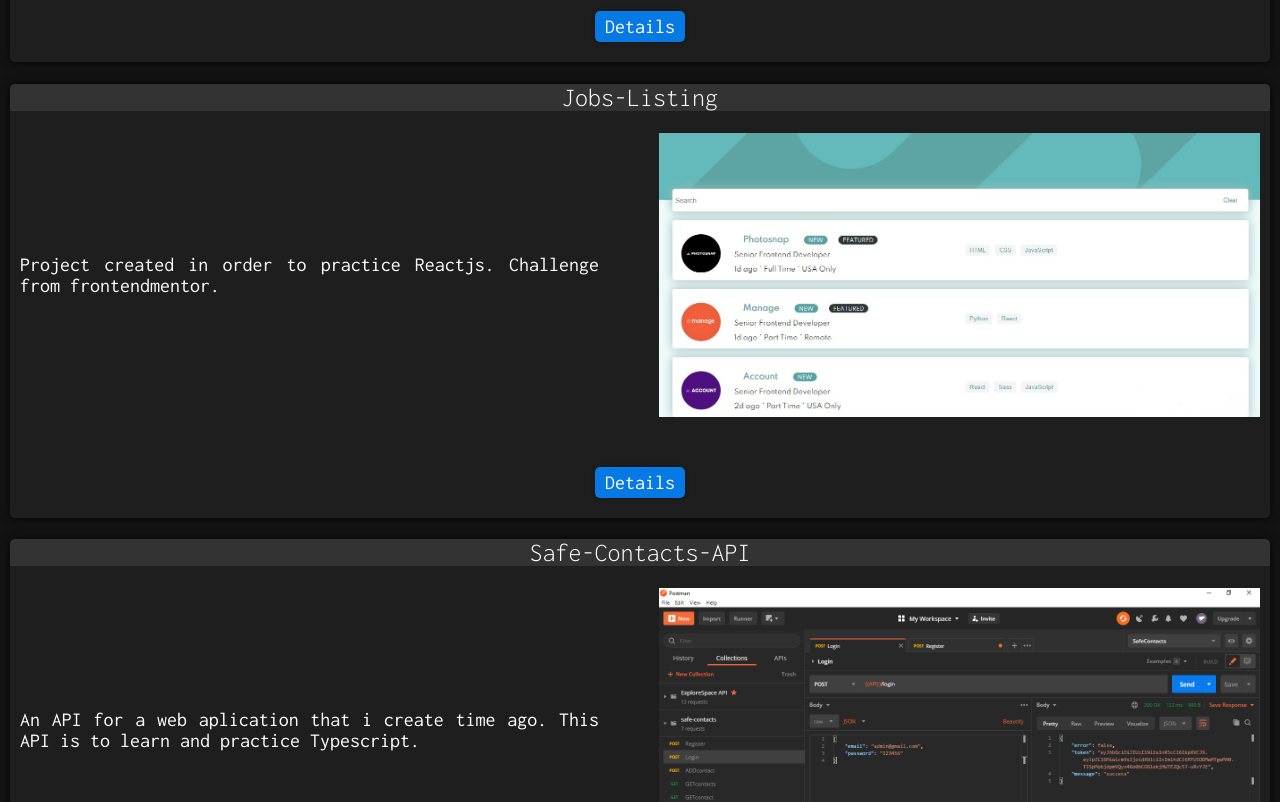
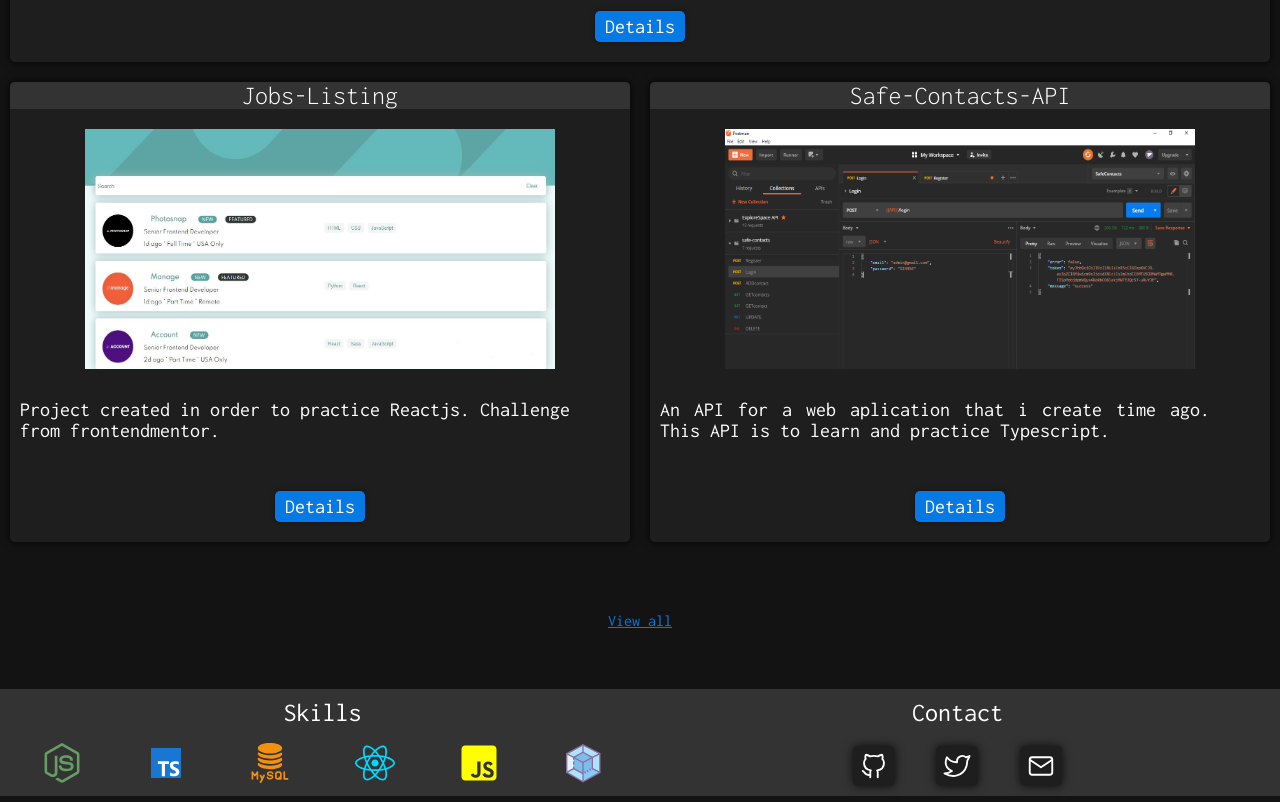
Before and after one commit to sam-621/rogeliosamuel.com, a React app: page / in a window 1280 px wide. Shown: the part 1240-2042 px from the top of the page. Built offline with nearby package versions, Linux system fonts and the light colour scheme.

Commit message:
[UPDATE] Projects section

```diff
--- a/package.json
+++ b/package.json
@@ -4,7 +4,7 @@
   "description": "My portfolio",
   "main": "index.jsx",
   "scripts": {
-    "prod": "http-server ./dist/ --proxy http://localhost:8080? -o",
+    "start": "http-server ./dist/ --proxy http://localhost:8080? -o",
     "build": "webpack --config webpack.config.prod.js",
     "dev": "webpack-dev-server --config webpack.config.dev.js --open "
   },
--- a/src/assets/styles/containers/projects.css
+++ b/src/assets/styles/containers/projects.css
@@ -30,4 +30,9 @@
     transition: 0.2s;
     padding: 5px 10px;
   }
+  .NormalProjects-container {
+    display: grid;
+    grid-template-columns: 1fr 1fr;
+    grid-gap: 20px;
+  }
 }
--- a/src/assets/styles/molecules/project.css
+++ b/src/assets/styles/molecules/project.css
@@ -44,10 +44,14 @@
 @media screen and (min-width: 1024px) {
   .Project-title h2 {
     font-size: 26px;
+    margin: 0 0 20px 0;
   }
   .Project-img img {
-    width: 601px;
-    height: 284px;
+    width: 470px;
+    height: 240px;
+  }
+  .Project-img {
+    margin-bottom: 20px;
   }
   .Project-text-mediaquery {
     display: flex;
@@ -61,7 +65,7 @@
   }
   .Project-content-container {
     display: grid;
-    grid-template-columns: auto auto;
+    grid-template-columns: auto;
     grid-gap: 10px;
     padding: 0 10px;
   }
--- a/src/assets/styles/molecules/skills.css
+++ b/src/assets/styles/molecules/skills.css
@@ -7,7 +7,7 @@
 }
 .Skills-Technologies-container {
   background-color: #333333;
-  padding-top: 10px;
+  padding-top: 17px;
   display: flex;
   justify-content: space-around;
 }
--- a/src/components/molecules/project.jsx
+++ b/src/components/molecules/project.jsx
@@ -14,9 +14,6 @@ const Project = ({ ProjectTitle, description, ID }) => {
         <h2>{ProjectTitle}</h2>
       </div>
       <div className="Project-content-container">
-        <div className="Project-text-mediaquery">
-          <p>{description}</p>
-        </div>
         <div className="Project-img">
           <img
             src={projectsImages[ID]}
@@ -24,6 +21,9 @@ const Project = ({ ProjectTitle, description, ID }) => {
             width="250px"
             height="104.59px"
           />
+        </div>
+        <div className="Project-text-mediaquery">
+          <p>{description}</p>
         </div>
       </div>
       <div className="Project-btn">
--- a/src/index.jsx
+++ b/src/index.jsx
@@ -4,4 +4,4 @@ import App from "./App";
 
 ReactDOM.render(<App />, document.getElementById("root"));
 
-module.hot.accept();
+// module.hot.accept();
```
